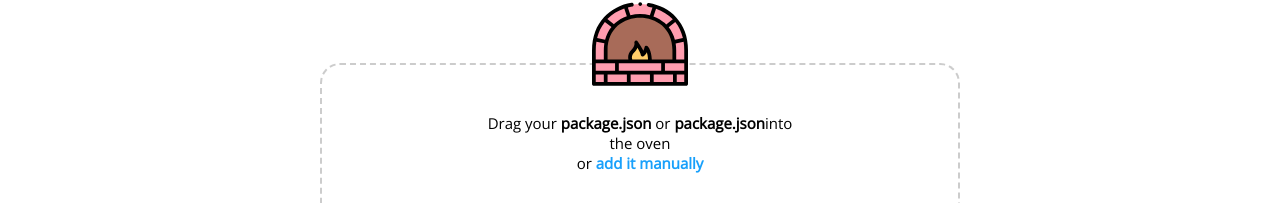
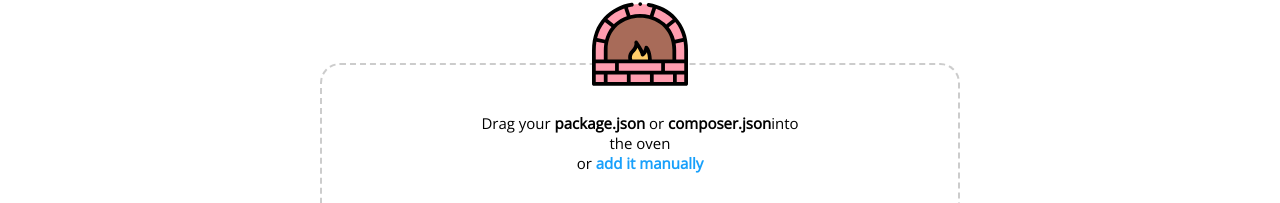
Before and after one commit to Infraspeak/pie-frontend, a Vue app: page / in a window 1280 px wide. Shown: the part 351-554 px from the top of the page. Built offline with nearby package versions, Linux system fonts and the light colour scheme; no server answers.

Commit message:
fix text

```diff
--- a/src/components/FileUploader.vue
+++ b/src/components/FileUploader.vue
@@ -18,7 +18,7 @@
             </defs>
         </svg>
         <div class="upload">
-            <p>Drag your <b>package.json</b> or <b>package.json</b>into the oven <br/> or <span>add it manually</span></p>
+            <p>Drag your <b>package.json</b> or <b>composer.json</b>into the oven <br/> or <span>add it manually</span></p>
             <input name="file" type="file" accept="application/JSON" @change="onFileChange($event.target.files)" required/>
         </div>
     </div>
```
